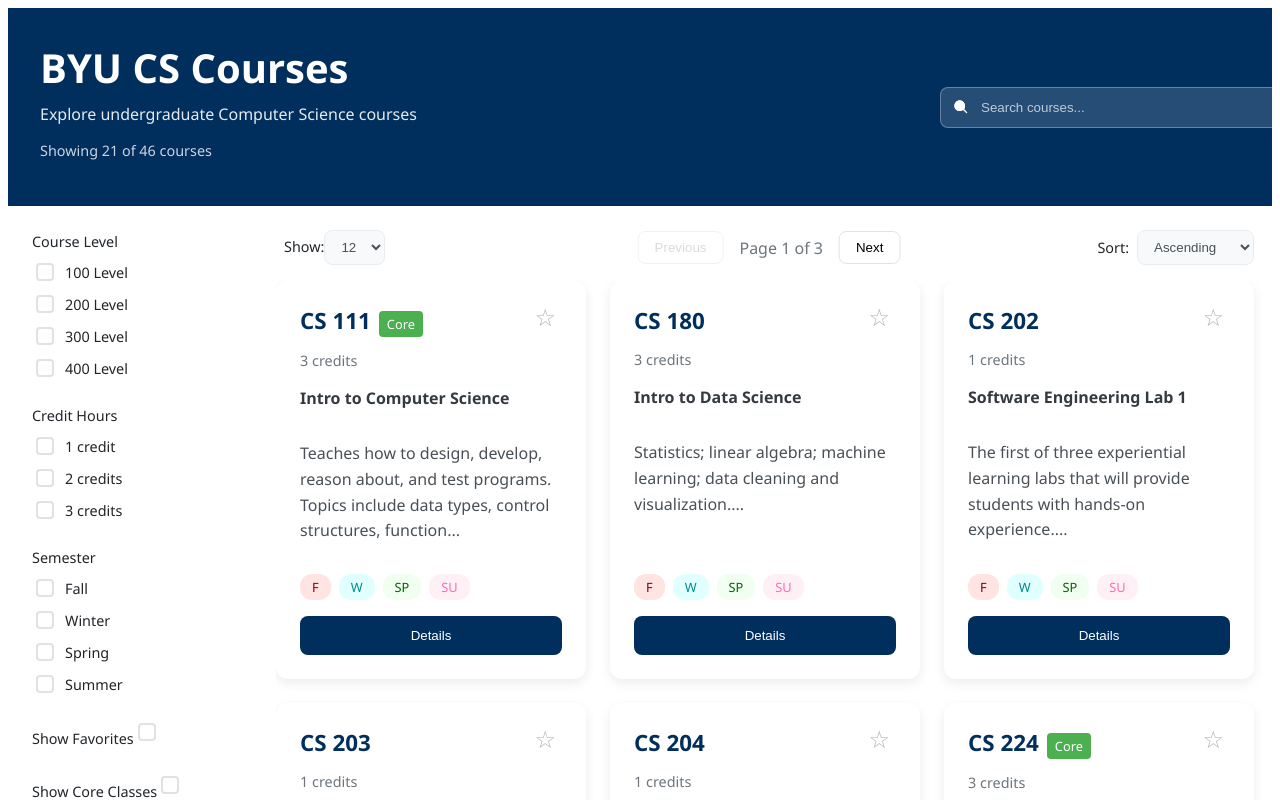
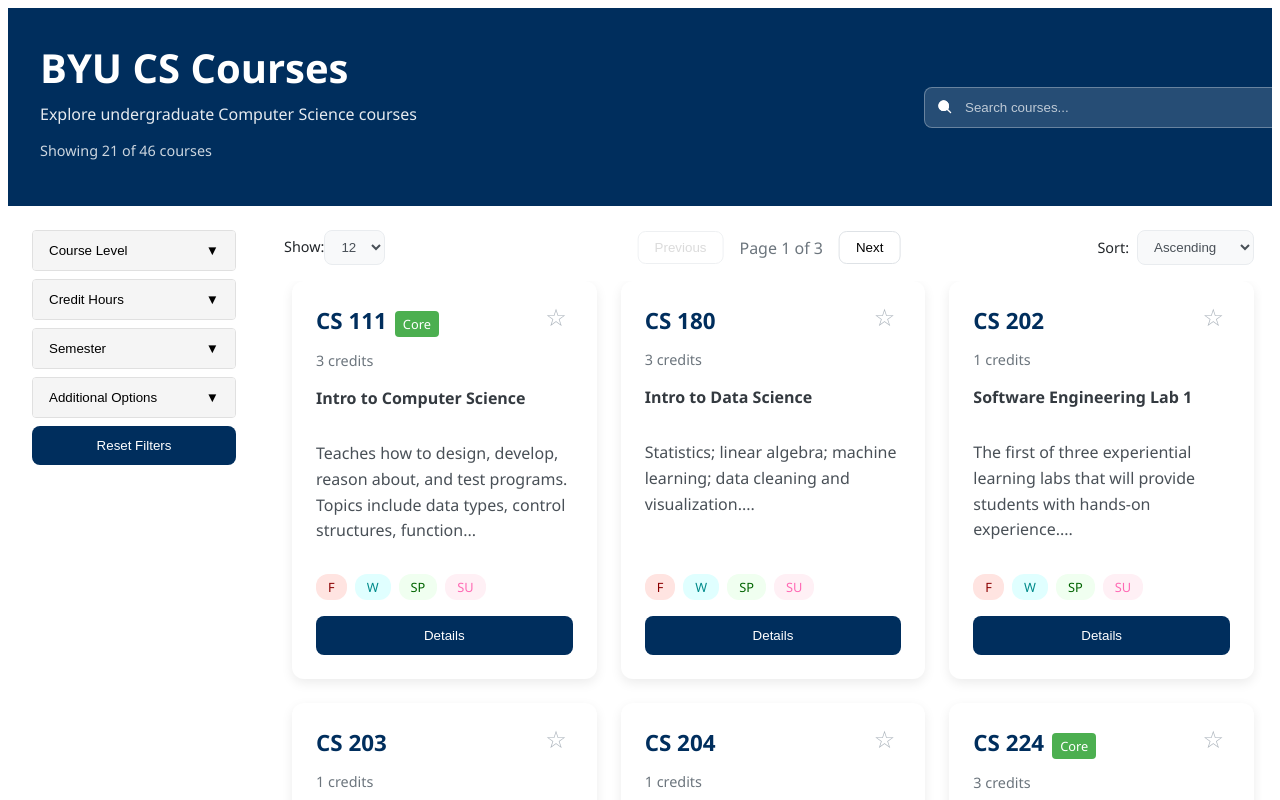
Before and after one commit to nbn1343/P1_Website, a React (Vite) app: page / in a window 1280 px wide. Shown: the top 800 px of the page. Built offline with nearby package versions, Linux system fonts and the light colour scheme.

Commit message:
FIlter changes and cs outline changes

```diff
--- a/src/App.jsx
+++ b/src/App.jsx
@@ -19,6 +19,12 @@
 
   const [showFavorites, setShowFavorites] = useState(false);
 
+  // State to track which dropdowns are open
+  const [openDropdown, setOpenDropdown] = useState(null);
+
+  // State to track selected course from major outline
+  const [selectedOutlineCourse, setSelectedOutlineCourse] = useState(null);
+
   const resetFilters = () => {
     setSearchTerm('');
     setCourseLevels([]);
@@ -30,6 +36,7 @@
     setCurrentPage(1);
     setCoursesPerPage(21);
     setShowAllCourses(false);
+    setSelectedOutlineCourse(null);
   }
 
   const toggleCourseLevel = (level) => {
@@ -78,8 +85,35 @@
       setShowFavorites(false);
     } else if (type === 'search') {
       setSearchTerm('');
+    } else if (type === 'selected') {
+      setSelectedOutlineCourse(null);
     }
     setCurrentPage(1);
+  };
+
+  // Function to toggle dropdown state
+  const toggleDropdown = (dropdown) => {
+    if (openDropdown === dropdown) {
+      setOpenDropdown(null);
+    } else {
+      setOpenDropdown(dropdown);
+    }
+  };
+
+  // Function to select a course from the major outline
+  const selectCourseFromOutline = (courseId) => {
+    const course = coursesData.find(c => c.id === courseId);
+    if (course) {
+      setSelectedOutlineCourse(course.id);
+      // Reset page to ensure the selected course is visible
+      setCurrentPage(1);
+
+      // Scroll to the top of the courses container
+      const coursesContainer = document.querySelector('.courses-scroll');
+      if (coursesContainer) {
+        coursesContainer.scrollTop = 0;
+      }
+    }
   };
 
   const filteredCourses = coursesData
@@ -102,11 +136,20 @@
       const favoritesMatch = !showFavorites || favorites.includes(course.id);
       const coreMatch = !showCore || course.isCore;
 
+      // Check if this is the selected course from the outline
+      const selectedMatch = !selectedOutlineCourse || course.id === selectedOutlineCourse;
+
       return (
-        levelMatch && creditMatch && semesterMatch && searchMatch && favoritesMatch && coreMatch
+        levelMatch && creditMatch && semesterMatch && searchMatch && favoritesMatch && coreMatch && selectedMatch
       );
     })
     .sort((a, b) => {
+      // If there is a selected course, it should appear first
+      if (selectedOutlineCourse) {
+        if (a.id === selectedOutlineCourse) return -1;
+        if (b.id === selectedOutlineCourse) return 1;
+      }
+
       const levelA = parseInt(a.header.match(/\d+/)[0]);
       const levelB = parseInt(b.header.match(/\d+/)[0]);
 
@@ -170,6 +213,20 @@
   // Get all unique credit hours for multi-select
   const uniqueCreditHours = [...new Set(coursesData.map(c => c.credits))].sort();
 
+  // Close dropdown when clicking outside
+  React.useEffect(() => {
+    const handleClickOutside = (event) => {
+      if (openDropdown && !event.target.closest('.filter-dropdown-container')) {
+        setOpenDropdown(null);
+      }
+    };
+
+    document.addEventListener('mousedown', handleClickOutside);
+    return () => {
+      document.removeEventListener('mousedown', handleClickOutside);
+    };
+  }, [openDropdown]);
+
   return (
     <div className="app-container">
       <header className="header">
@@ -201,12 +258,19 @@
 
       <div className="three-column-layout">
         <aside className="filters-sidebar">
-          <div className="filters">
-            <div className="filter-group">
-              <label>Course Level</label>
-              <div className="checkbox-group">
+          <div className="filters accordion-filters">
+            {/* Course Level Dropdown */}
+            <div className="accordion-item filter-dropdown-container">
+              <button
+                className="accordion-header filter-dropdown-button"
+                onClick={() => toggleDropdown('level')}
+              >
+                Course Level
+                <span className="dropdown-arrow">{openDropdown === 'level' ? '▲' : '▼'}</span>
+              </button>
+              <div className={`accordion-content ${openDropdown === 'level' ? 'expanded' : ''}`}>
                 {[100, 200, 300, 400].map(level => (
-                  <div key={level} className="checkbox-item">
+                  <div key={level} className="dropdown-checkbox-item">
                     <input
                       type="checkbox"
                       id={`level-${level}`}
@@ -217,13 +281,23 @@
                   </div>
                 ))}
               </div>
+              {courseLevels.length > 0 && (
+                <div className="selected-count">{courseLevels.length} selected</div>
+              )}
             </div>
 
-            <div className="filter-group">
-              <label>Credit Hours</label>
-              <div className="checkbox-group">
+            {/* Credit Hours Dropdown */}
+            <div className="accordion-item filter-dropdown-container">
+              <button
+                className="accordion-header filter-dropdown-button"
+                onClick={() => toggleDropdown('credits')}
+              >
+                Credit Hours
+                <span className="dropdown-arrow">{openDropdown === 'credits' ? '▲' : '▼'}</span>
+              </button>
+              <div className={`accordion-content ${openDropdown === 'credits' ? 'expanded' : ''}`}>
                 {uniqueCreditHours.map(credit => (
-                  <div key={credit} className="checkbox-item">
+                  <div key={credit} className="dropdown-checkbox-item">
                     <input
                       type="checkbox"
                       id={`credit-${credit}`}
@@ -234,13 +308,23 @@
                   </div>
                 ))}
               </div>
+              {creditHours.length > 0 && (
+                <div className="selected-count">{creditHours.length} selected</div>
+              )}
             </div>
 
-            <div className="filter-group">
-              <label>Semester</label>
-              <div className="checkbox-group">
+            {/* Semester Dropdown */}
+            <div className="accordion-item filter-dropdown-container">
+              <button
+                className="accordion-header filter-dropdown-button"
+                onClick={() => toggleDropdown('semester')}
+              >
+                Semester
+                <span className="dropdown-arrow">{openDropdown === 'semester' ? '▲' : '▼'}</span>
+              </button>
+              <div className={`accordion-content ${openDropdown === 'semester' ? 'expanded' : ''}`}>
                 {['F', 'W', 'SP', 'SU'].map(sem => (
-                  <div key={sem} className="checkbox-item">
+                  <div key={sem} className="dropdown-checkbox-item">
                     <input
                       type="checkbox"
                       id={`semester-${sem}`}
@@ -253,24 +337,45 @@
                   </div>
                 ))}
               </div>
+              {semesters.length > 0 && (
+                <div className="selected-count">{semesters.length} selected</div>
+              )}
             </div>
 
-            <div className="filter-group">
-              <label>Show Favorites</label>
+            {/* Additional Options Dropdown */}
+            <div className="accordion-item filter-dropdown-container">
+              <button
+                className="accordion-header filter-dropdown-button"
+                onClick={() => toggleDropdown('options')}
+              >
+                Additional Options
+                <span className="dropdown-arrow">{openDropdown === 'options' ? '▲' : '▼'}</span>
+              </button>
+              <div className={`accordion-content ${openDropdown === 'options' ? 'expanded' : ''}`}>
+                <div className="dropdown-checkbox-item">
                   <input
                     type="checkbox"
+                    id="show-favorites"
                     checked={showFavorites}
                     onChange={() => handleFavoriteChange(!showFavorites)}
                   />
+                  <label htmlFor="show-favorites">Show Favorites</label>
                 </div>
-
-            <div className="filter-group">
-              <label>Show Core Classes</label>
+                <div className="dropdown-checkbox-item">
                   <input
                     type="checkbox"
+                    id="show-core"
                     checked={showCore}
                     onChange={() => handleCoreChange(!showCore)}
                   />
+                  <label htmlFor="show-core">Show Core Classes</label>
+                </div>
+              </div>
+              {(showFavorites || showCore) && (
+                <div className="selected-count">
+                  {(showFavorites && showCore) ? '2 selected' : '1 selected'}
+                </div>
+              )}
             </div>
 
             <div className="filter-group">
@@ -283,7 +388,7 @@
 
         <main className="courses-container">
           {/* Active Filter Pills */}
-          {(searchTerm || courseLevels.length > 0 || creditHours.length > 0 || semesters.length > 0 || showCore || showFavorites) && (
+          {(searchTerm || courseLevels.length > 0 || creditHours.length > 0 || semesters.length > 0 || showCore || showFavorites || selectedOutlineCourse) && (
             <div className="active-filters">
               {searchTerm && (
                 <div className="filter-pill">
@@ -326,6 +431,13 @@
                 <div className="filter-pill">
                   <span>Favorites</span>
                   <button onClick={() => removeFilterPill('favorites')}>×</button>
+                </div>
+              )}
+
+              {selectedOutlineCourse && (
+                <div className="filter-pill selected-course-pill">
+                  <span>Selected: {coursesData.find(c => c.id === selectedOutlineCourse)?.header}</span>
+                  <button onClick={() => removeFilterPill('selected')}>×</button>
                 </div>
               )}
             </div>
@@ -385,7 +497,10 @@
                 <div className="no-favorites-message">NO FAVORITES SELECTED</div>
               ) : (
                 displayedCourses.map((course) => (
-                  <div className="course-card" key={course.id}>
+                  <div
+                    className={`course-card ${course.id === selectedOutlineCourse ? 'highlighted-course' : ''}`}
+                    key={course.id}
+                  >
                     <div className="card-header">
                       <h2>
                         {course.header}
@@ -450,10 +565,13 @@
               <h3>Core Requirements</h3>
               <ul className="requirement-list">
                 {coursesData.filter(course => course.isCore).map(course => (
-                  <li key={course.id} className={favorites.includes(course.id) ? 'favorited-course' : ''}>
+                  <li
+                    key={course.id}
+                    className={`${favorites.includes(course.id) ? 'favorited-course' : ''} ${course.id === selectedOutlineCourse ? 'selected-outline-course' : ''}`}
+                    onClick={() => selectCourseFromOutline(course.id)}
+                  >
                     <span className="course-code">{course.header}</span>
                     <span className="course-title">{course.title}</span>
-                    <span className="course-credits">({course.credits} cr)</span>
                   </li>
                 ))}
               </ul>
--- a/src/courseData.js
+++ b/src/courseData.js
@@ -82,7 +82,7 @@
   {
     "id": "cs312",
     "header": "CS 312",
-    "title": "Algorithm Design and Analysis",
+    "title": "Algorithm Design & Analysis",
     "description": "Advanced algorithm analysis, design techniques, graph algorithms, probabilistic algorithms, and parallel computing.",
     "credits": 3,
     "semesters": ["F", "W"],
--- a/src/index.css
+++ b/src/index.css
@@ -34,6 +34,7 @@
   position: relative;
   width: 300px;
   margin-left: 1rem;
+  padding-right: 1rem;
 }
 
 .header .search-container input {
@@ -217,10 +218,7 @@
 
 /* Checkbox Group Styles */
 .checkbox-group {
-  display: flex;
-  flex-direction: column;
-  gap: 0.5rem;
-  margin-top: 0.5rem;
+  display: none;
 }
 
 .checkbox-item {
@@ -308,7 +306,7 @@
 }
 
 .filter-group {
-  margin-bottom: 1.5rem;
+  margin-bottom: 1rem;
 }
 
 .filter-group label {
@@ -352,6 +350,65 @@
   border: solid white;
   border-width: 0 2px 2px 0;
   transform: rotate(45deg);
+}
+
+.accordion-filters {
+  display: flex;
+  flex-direction: column;
+  gap: 8px;
+}
+
+.accordion-item {
+  border: 1px solid #e0e0e0;
+  border-radius: 4px;
+  overflow: hidden;
+}
+
+.accordion-header {
+  width: 100%;
+  text-align: left;
+  padding: 12px 16px;
+  background-color: #f5f5f5;
+  cursor: pointer;
+  display: flex;
+  justify-content: space-between;
+  align-items: center;
+  border: none;
+  font-weight: 500;
+}
+
+.accordion-content {
+  max-height: 0;
+  overflow: hidden;
+  transition: max-height 0.3s ease-out, padding 0.3s ease;
+  padding: 0 16px;
+}
+
+.accordion-content.expanded {
+  max-height: 200px; /* Adjust based on your content */
+  padding: 8px 16px 16px;
+  overflow-y: auto;
+}
+
+/* Style the checkbox items inside */
+.dropdown-checkbox-item {
+  padding: 8px 0;
+  display: flex;
+  align-items: center;
+  gap: 8px;
+}
+
+/* Position the selected count at the bottom of the accordion item */
+.selected-count {
+  font-size: 0.8rem;
+  color: #666;
+  padding: 4px 16px 8px;
+  text-align: right;
+}
+
+/* Make sure arrows transition smoothly */
+.dropdown-arrow {
+  transition: transform 0.3s ease;
 }
 
 .search-container {
@@ -477,6 +534,7 @@
   overflow-y: auto;
   height: 800px; /* Fixed height instead of min/max height */
   padding-right: 0.5rem;
+  padding-left: 1rem;
 }
 
 .courses-grid {
@@ -679,6 +737,7 @@
   text-overflow: ellipsis;
   color: #6c757d;
   padding: 0 0.5rem;
+  font-size: 0.83rem;
 }
 
 .course-credits {
@@ -974,3 +1033,52 @@
     align-self: center;
   }
 }
+
+.major-outline-sidebar {
+  overflow-y: auto;
+  max-height: 100%;
+  display: flex;
+  flex-direction: column;
+}
+
+.major-outline {
+  flex: 1;
+  overflow-y: auto;
+  padding-right: 5px; /* Add some padding for the scrollbar */
+}
+
+/* Make courses in the requirement list clickable */
+.requirement-list li {
+  cursor: pointer;
+  transition: background-color 0.2s ease;
+  padding: 8px;
+  border-radius: 4px;
+}
+
+.requirement-list li:hover {
+  background-color: rgba(0, 0, 255, 0.05);
+}
+
+/* Style for selected course in the outline */
+.selected-outline-course {
+  background-color: rgba(0, 0, 255, 0.1);
+  border-left: 3px solid #0066cc;
+}
+
+/* Style for highlighted course in the course grid */
+.highlighted-course {
+  border: 2px solid #0066cc;
+  box-shadow: 0 0 10px rgba(0, 102, 204, 0.3);
+}
+
+/* Style for selected course filter pill */
+.selected-course-pill {
+  background-color: #0066cc;
+  color: white;
+}
+
+
+/* Make sure we have proper cursors for interactive elements */
+.course-card, .requirement-list li, .filter-pill button {
+  cursor: pointer;
+}
```
Lines whose indentation alone changed are shown as unchanged.
